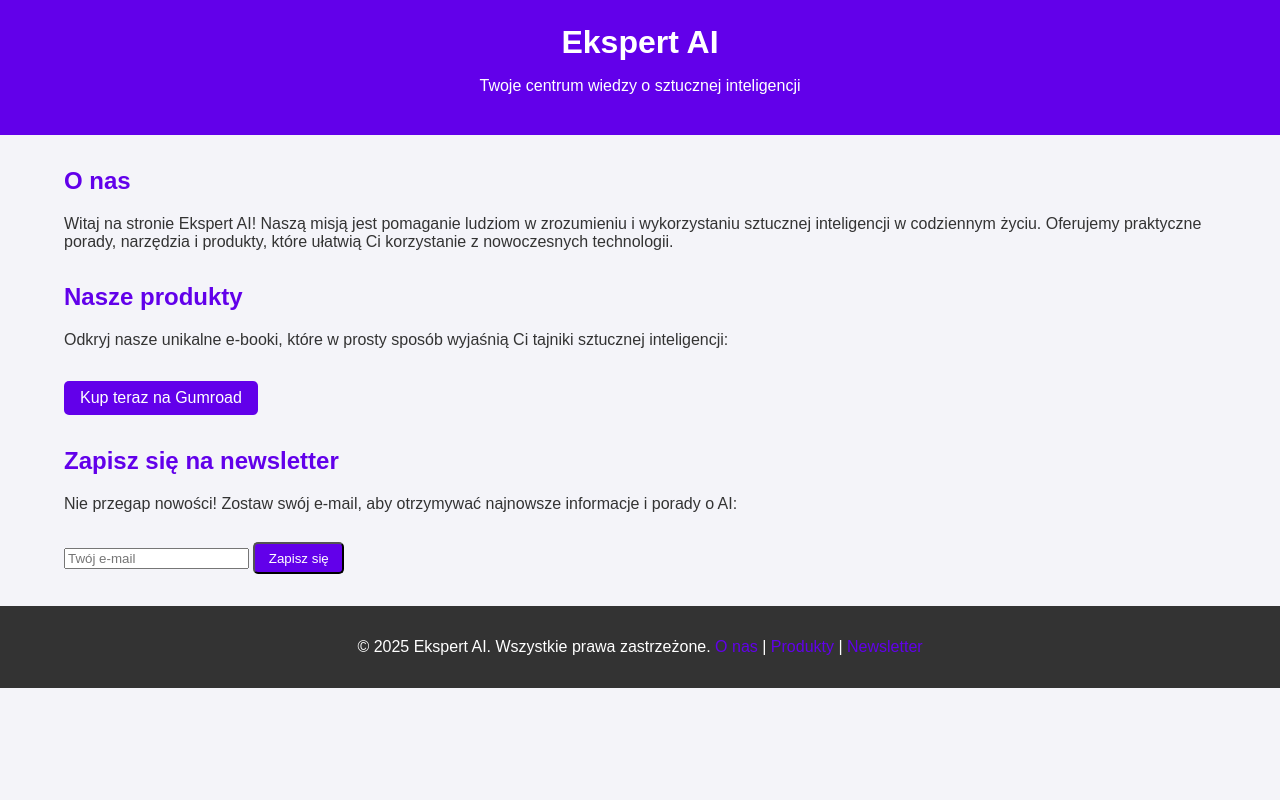
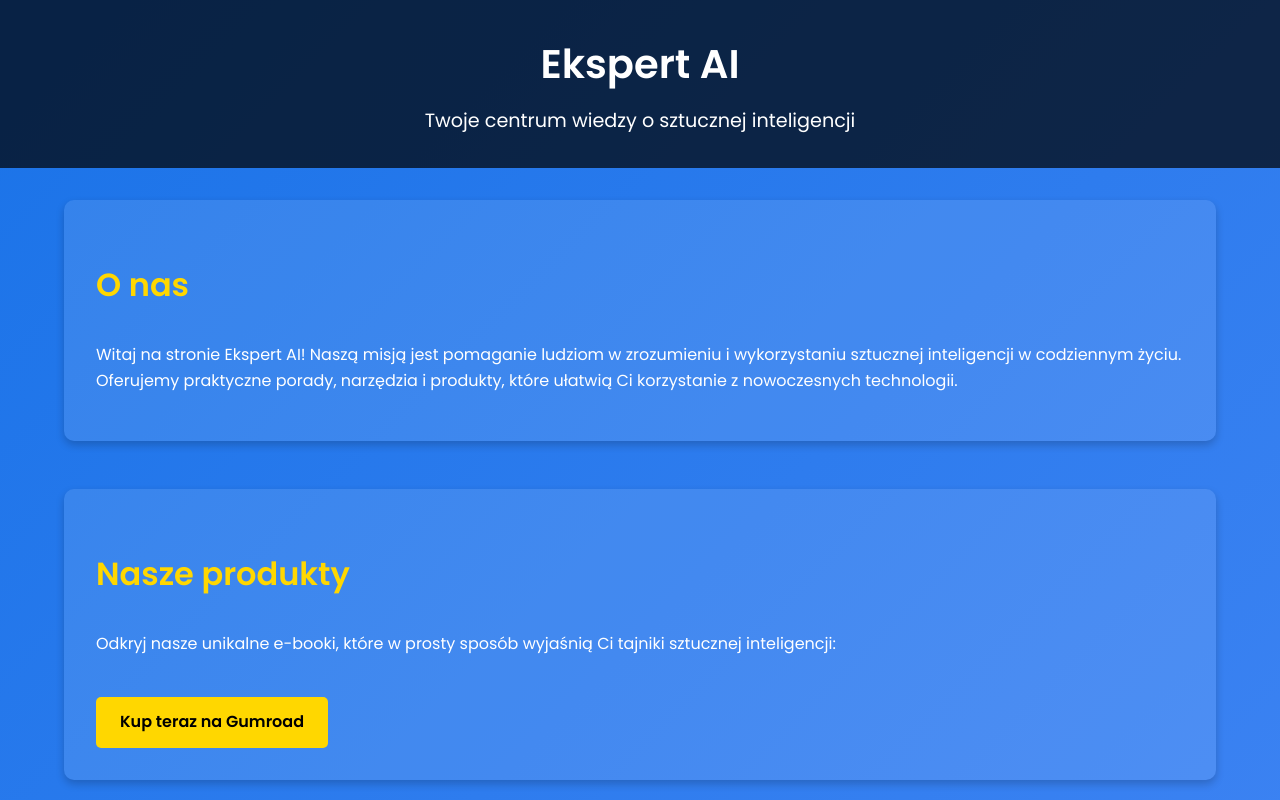
Before and after one commit to OskarsAI/EkspertAI, a plain HTML site: page index.html in a window 1280 px wide. Shown: the top 800 px of the page. Drawn offline with Linux system fonts and the light colour scheme.

Commit message:
Update index.html

```diff
--- a/index.html
+++ b/index.html
@@ -1,26 +1,31 @@
-
 <!DOCTYPE html>
 <html lang="pl">
 <head>
     <meta charset="UTF-8">
     <meta name="viewport" content="width=device-width, initial-scale=1.0">
-    <title>Ekspert AI - Prosty i szybki kurs AI na codzień !</title>
+    <title>Ekspert AI - Prosty i szybki kurs AI na codzień!</title>
+    <link href="https://fonts.googleapis.com/css2?family=Poppins:wght@300;400;600&display=swap" rel="stylesheet">
     <style>
         body {
-            font-family: Arial, sans-serif;
+            font-family: 'Poppins', sans-serif;
             margin: 0;
             padding: 0;
-            background-color: #f4f4f9;
-            color: #333;
+            background: linear-gradient(135deg, #1a73e8, #4285f4);
+            color: #fff;
+            line-height: 1.6;
         }
         header {
-            background-color: #6200ea;
-            color: white;
-            padding: 1.5em 0;
             text-align: center;
+            padding: 2em 0;
+            background-color: rgba(0, 0, 0, 0.7);
         }
         header h1 {
+            font-size: 2.5em;
             margin: 0;
+        }
+        header p {
+            font-size: 1.2em;
+            margin: 0.5em 0 0;
         }
         .container {
             width: 90%;
@@ -28,29 +33,71 @@
             margin: 2em auto;
         }
         .section {
-            margin-bottom: 2em;
+            margin-bottom: 3em;
+            background: rgba(255, 255, 255, 0.1);
+            border-radius: 10px;
+            padding: 2em;
+            box-shadow: 0 4px 8px rgba(0, 0, 0, 0.2);
         }
         .section h2 {
-            color: #6200ea;
+            font-size: 2em;
+            margin-bottom: 1em;
+            color: #ffd700;
         }
         .cta-button {
             display: inline-block;
-            padding: 0.5em 1em;
-            color: white;
-            background-color: #6200ea;
+            padding: 0.8em 1.5em;
+            background-color: #ffd700;
+            color: #000;
             text-decoration: none;
+            font-weight: 600;
             border-radius: 5px;
-            margin-top: 1em;
+            margin-top: 1.5em;
+            transition: background-color 0.3s;
+        }
+        .cta-button:hover {
+            background-color: #ffc107;
+        }
+        form {
+            display: flex;
+            flex-direction: column;
+            align-items: flex-start;
+        }
+        form input[type="email"] {
+            padding: 0.5em;
+            font-size: 1em;
+            border: none;
+            border-radius: 5px;
+            margin-bottom: 1em;
+            width: 100%;
+            max-width: 400px;
+        }
+        form button {
+            background-color: #ffd700;
+            color: #000;
+            padding: 0.7em 1.2em;
+            font-size: 1em;
+            border: none;
+            border-radius: 5px;
+            cursor: pointer;
+            transition: background-color 0.3s;
+        }
+        form button:hover {
+            background-color: #ffc107;
         }
         footer {
-            background-color: #333;
-            color: white;
+            background-color: rgba(0, 0, 0, 0.7);
+            color: #fff;
             text-align: center;
             padding: 1em 0;
+            margin-top: 2em;
         }
         footer a {
-            color: #6200ea;
+            color: #ffd700;
             text-decoration: none;
+        }
+        footer a:hover {
+            text-decoration: underline;
         }
     </style>
 </head>
@@ -77,7 +124,7 @@
             <p>Nie przegap nowości! Zostaw swój e-mail, aby otrzymywać najnowsze informacje i porady o AI:</p>
             <form>
                 <input type="email" placeholder="Twój e-mail" required>
-                <button type="submit" class="cta-button">Zapisz się</button>
+                <button type="submit">Zapisz się</button>
             </form>
         </section>
     </div>
```
